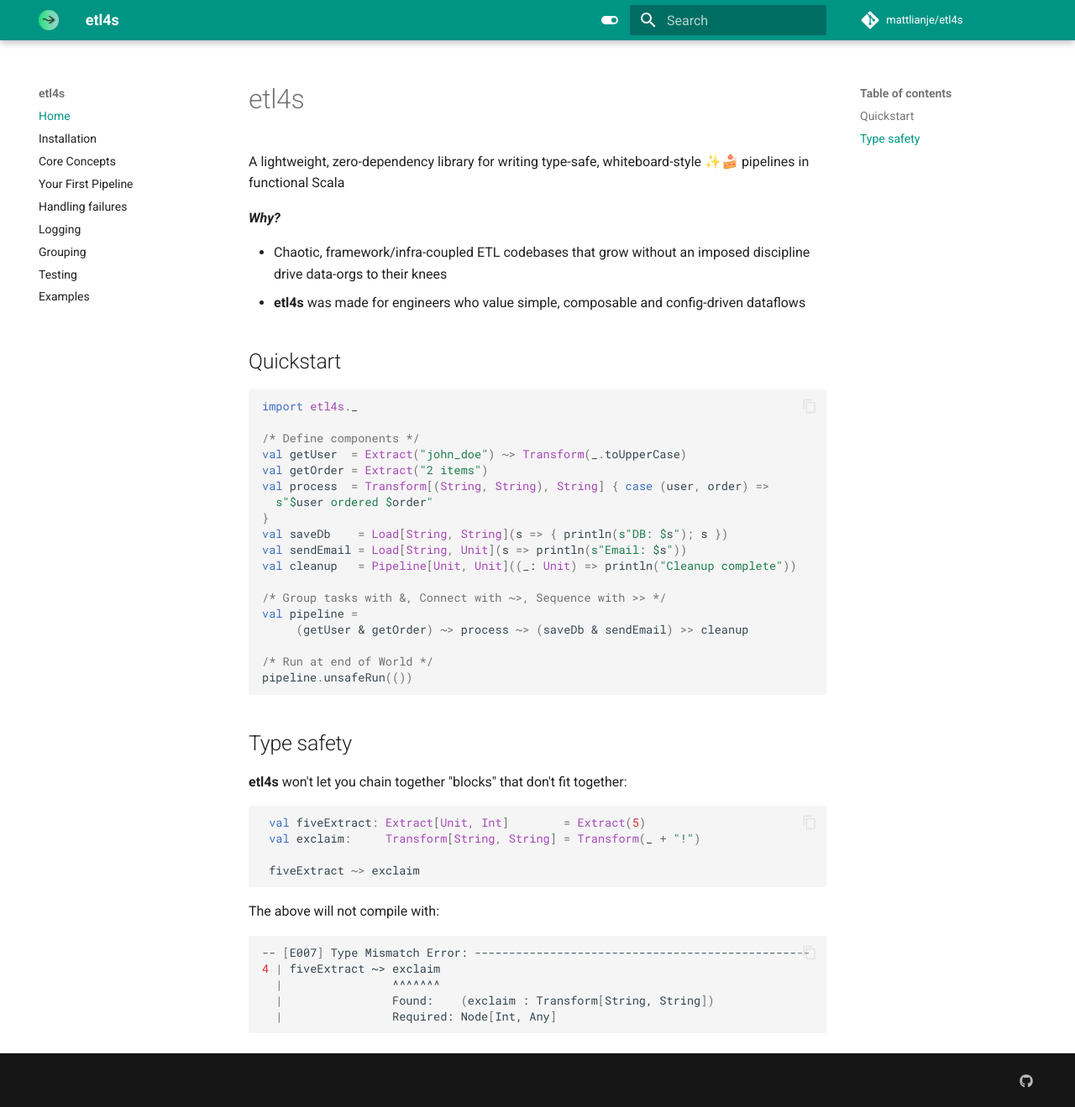
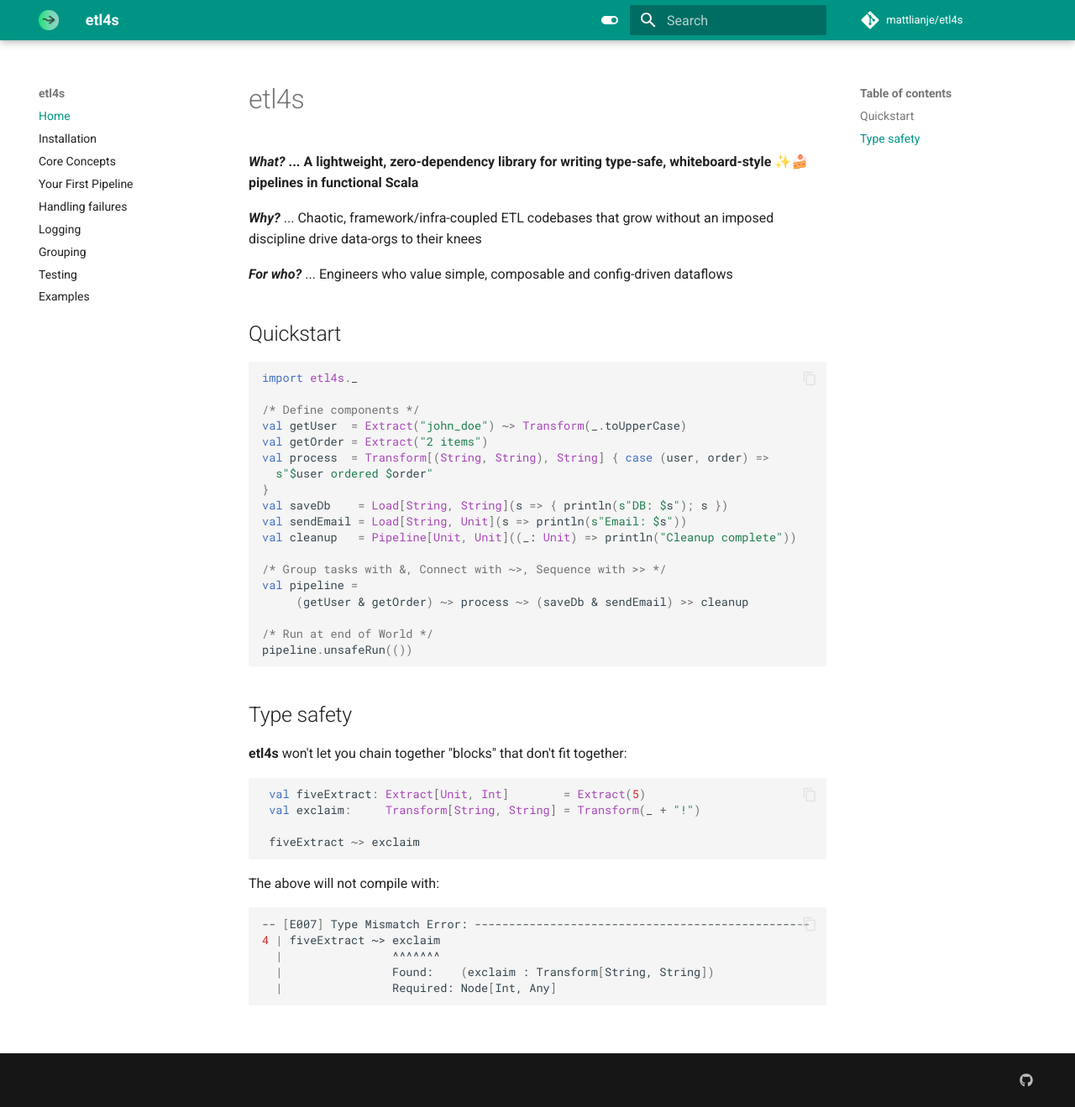
Before and after one commit to mattlianje/etl4s, an MkDocs documentation site: the page built from docs/index.md, in a window 1280 px wide and 1319 px high. Shown: the whole window at 84% size. Built offline with MkDocs 1.6.1 and Material for MkDocs 9.7.7, drawn with Linux system fonts in a browser that asks for light colours; comment, search, counter and statistics services are not loaded.

Commit message:
update: doc

````diff
--- a/docs/index.md
+++ b/docs/index.md
@@ -1,11 +1,10 @@
 # etl4s
 
-A lightweight, zero-dependency library for writing type-safe, whiteboard-style ✨🍰 pipelines in functional Scala
+**_What?_ ... A lightweight, zero-dependency library for writing type-safe, whiteboard-style ✨🍰 pipelines in functional Scala**
 
-_**Why?**_
+_**Why?**_ ... Chaotic, framework/infra-coupled ETL codebases that grow without an imposed discipline drive data-orgs to their knees
 
-- Chaotic, framework/infra-coupled ETL codebases that grow without an imposed discipline drive data-orgs to their knees
-- **etl4s** was made for engineers who value simple, composable and config-driven dataflows
+_**For who?**_ ... Engineers who value simple, composable and config-driven dataflows
 
 ## Quickstart
 ```scala
````
